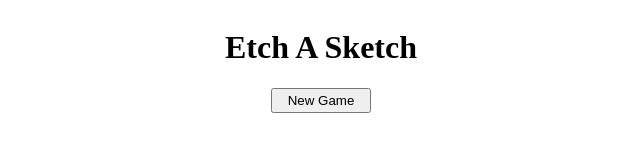
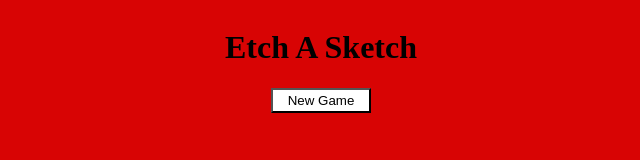
Before and after one commit to theresah95/etch-a-sketch, a plain HTML site: page index.html in a window 1280 px wide. Shown: the whole page, without its empty margins (319-959 px from the left). Drawn offline with Linux system fonts and the light colour scheme.

Commit message:
Edited color and spacing

```diff
--- a/etch-a-sketch.js
+++ b/etch-a-sketch.js
@@ -11,7 +11,7 @@ function createRow(num) {
     for(i=0; i < num; i++){
         //Create Grid Boxes for Row of num length
         const box = document.createElement('div');
-        box.style.border = "1px black solid";
+        box.style.border = "0.25px grey solid";
         box.style.backgroundColor = "white";
         box.style.height = "5px";
         box.style.width = "5px";
--- a/styles.css
+++ b/styles.css
@@ -1,7 +1,15 @@
+* {
+    background-color: #D80404;
+}
+
+button {
+    background-color: white;
+}
 #title_section {
     display: flex;
     flex-direction: column;
     align-items: center;
+    margin: 5px;
 
 }
 #container {
```
